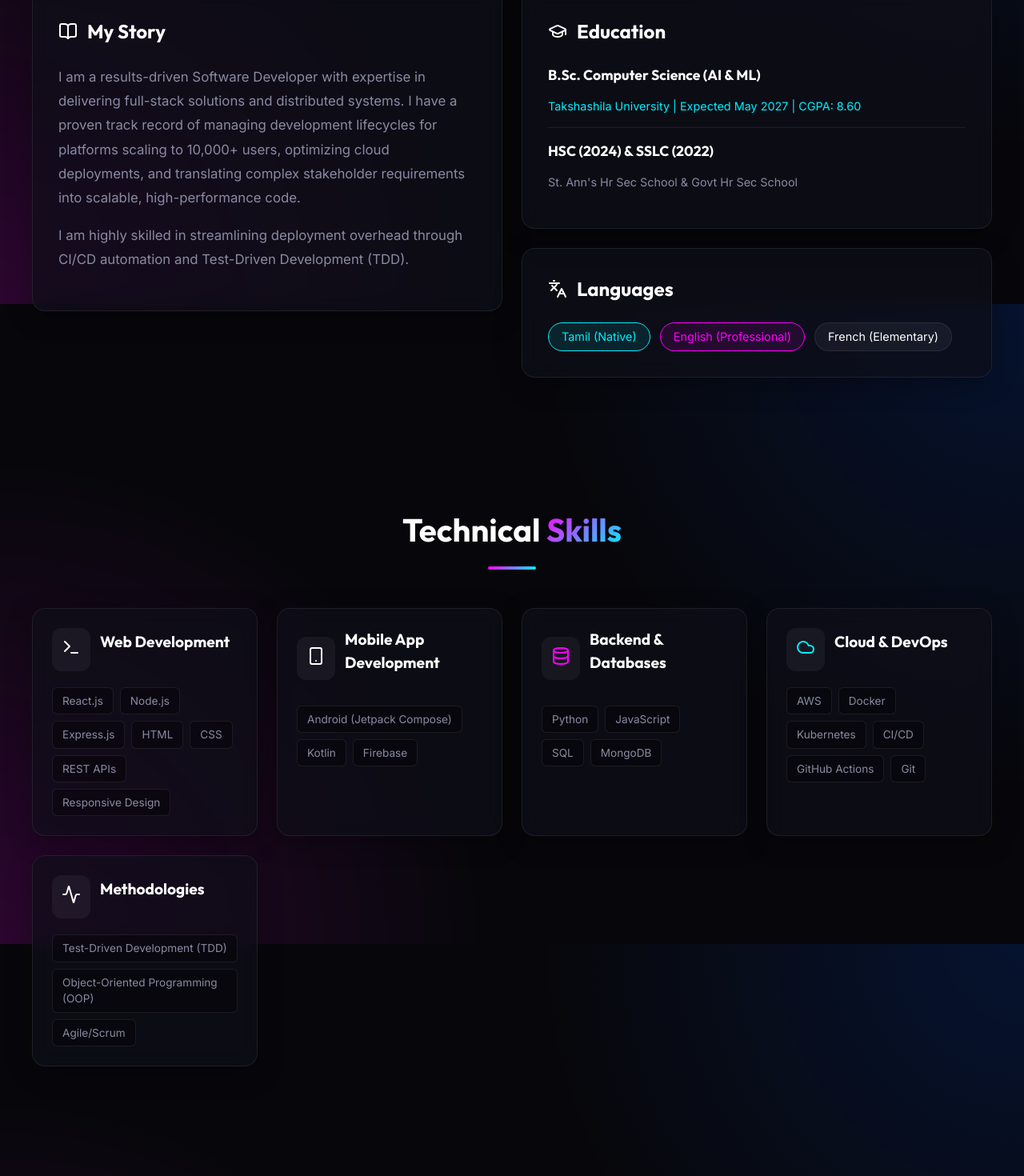
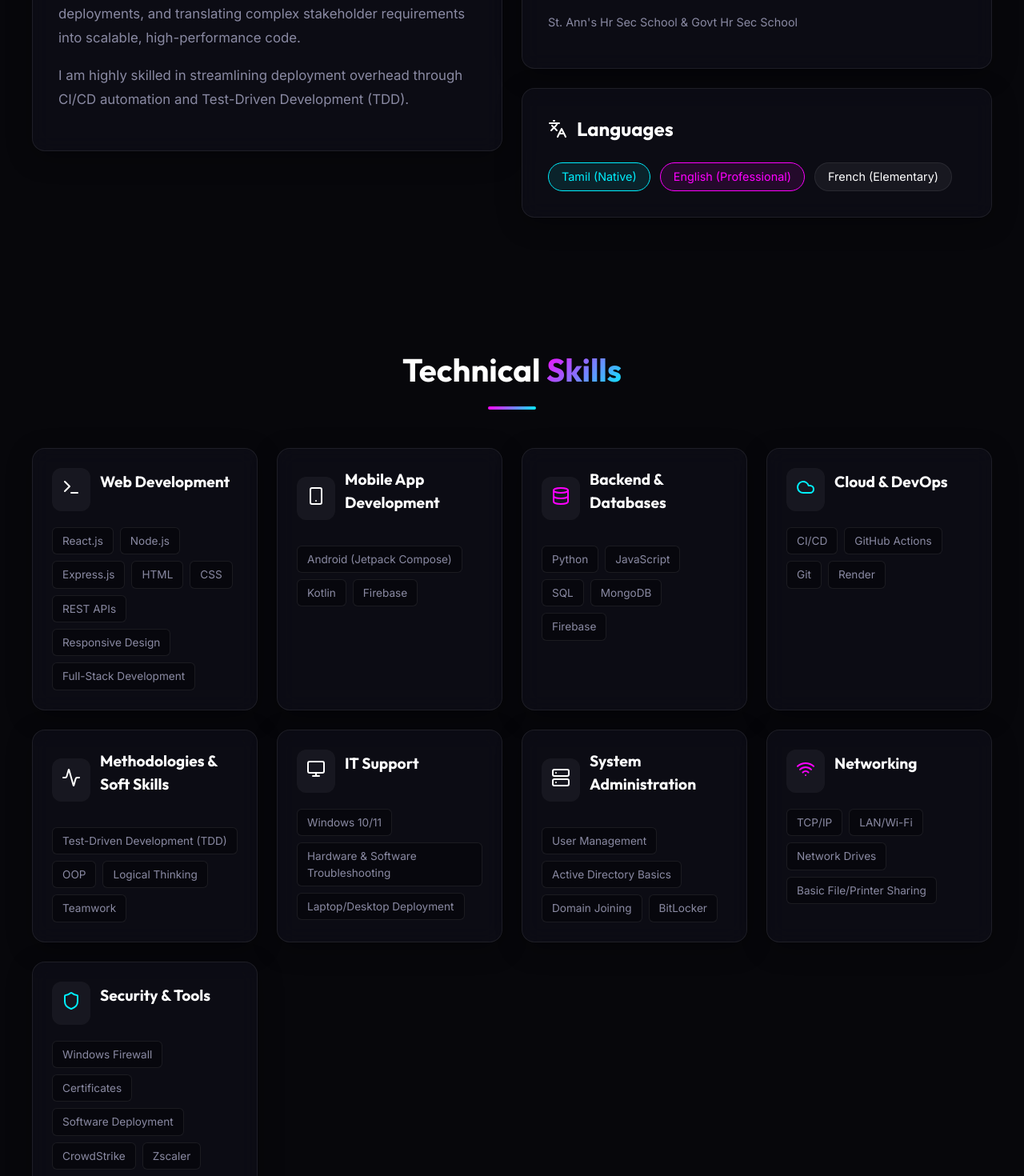
Before and after one commit to Aravindh2727/aravindh2727.github.io, a React (Vite) app: page / in a window 1280 px wide. Shown: the part 1220-2690 px from the top of the page at 80% size. Built offline with nearby package versions, Linux system fonts and the light colour scheme.

Commit message:
Update resume links, optimize scrolling performance, and refine UI layout

```diff
--- a/src/components/AboutSection.jsx
+++ b/src/components/AboutSection.jsx
@@ -57,7 +57,7 @@ const AboutSection = () => {
               </h3>
               <div style={{ marginBottom: '16px' }}>
                 <h4 style={{ fontSize: '1.1rem', marginBottom: '4px', color: 'var(--text-main)' }}>B.Sc. Computer Science (AI & ML)</h4>
-                <p style={{ color: 'var(--neon-cyan)', fontSize: '0.9rem', marginBottom: '8px' }}>Takshashila University | Expected May 2027 | CGPA: 8.60</p>
+                <p style={{ color: 'var(--neon-cyan)', fontSize: '0.9rem', marginBottom: '8px' }}>Takshashila University | Expected May 2027 | CGPA: 8.50</p>
               </div>
               <div style={{ width: '100%', height: '1px', background: 'var(--glass-border)', margin: '16px 0' }}></div>
               <div>
--- a/src/components/CertificationsSection.jsx
+++ b/src/components/CertificationsSection.jsx
@@ -93,7 +93,7 @@ const CertificationsSection = () => {
           <h3 style={{ fontSize: '1.5rem', marginBottom: '24px' }} className="text-gradient">Key Achievements</h3>
           <div style={{ display: 'flex', justifyContent: 'space-around', flexWrap: 'wrap', gap: '24px' }}>
             <div>
-              <h4 style={{ fontSize: '2.5rem', color: 'var(--text-main)', marginBottom: '8px' }}>10+</h4>
+              <h4 style={{ fontSize: '2.5rem', color: 'var(--text-main)', marginBottom: '8px' }}>15+</h4>
               <p style={{ color: 'var(--text-muted)' }}>Applications Deployed<br />with 99.9% uptime</p>
             </div>
             <div>
@@ -101,7 +101,7 @@ const CertificationsSection = () => {
               <p style={{ color: 'var(--text-muted)' }}>University Peers Mentored<br />in Python & DSA</p>
             </div>
             <div>
-              <h4 style={{ fontSize: '2.5rem', color: 'var(--text-main)', marginBottom: '8px' }}>8.60</h4>
+              <h4 style={{ fontSize: '2.5rem', color: 'var(--text-main)', marginBottom: '8px' }}>8.50</h4>
               <p style={{ color: 'var(--text-muted)' }}>CGPA in B.Sc CS<br />(AI & ML)</p>
             </div>
           </div>
--- a/src/components/HeroSection.jsx
+++ b/src/components/HeroSection.jsx
@@ -4,7 +4,7 @@ import { motion } from 'framer-motion';
 
 const HeroSection = () => {
   return (
-    <section id="home" className="section-padding" style={{ minHeight: '100vh', display: 'flex', alignItems: 'center', paddingTop: '120px' }}>
+    <section id="home" style={{ minHeight: '100vh', display: 'flex', alignItems: 'center', paddingTop: '72px', boxSizing: 'border-box' }}>
       <div className="container" style={{ display: 'flex', flexDirection: 'column', alignItems: 'center', textAlign: 'center', gap: '32px' }}>
 
         <motion.div
@@ -33,10 +33,10 @@ const HeroSection = () => {
           <a href="#projects" className="btn btn-primary">
             View My Work <ArrowRight size={18} />
           </a>
-          <a href="/Aravindh_V_Resume.pdf" target="_blank" rel="noreferrer" className="btn btn-outline">
+          <a href="/Aravindh.V.pdf" target="_blank" rel="noreferrer" className="btn btn-outline">
             View Resume <Eye size={18} />
           </a>
-          <a href="/Aravindh_V_Resume.pdf" className="btn btn-outline" download="Aravindh_V_Resume.pdf">
+          <a href="/Aravindh.V.pdf" className="btn btn-outline" download="Aravindh.V.pdf">
             Download Resume <Download size={18} />
           </a>
           <a href="#contact" className="btn btn-outline" style={{ border: 'none', color: 'var(--text-main)', boxShadow: 'none' }}>
--- a/src/components/SkillsSection.jsx
+++ b/src/components/SkillsSection.jsx
@@ -1,5 +1,5 @@
 import React from 'react';
-import { Terminal, Smartphone, Database, Cloud, Activity } from 'lucide-react';
+import { Terminal, Smartphone, Database, Cloud, Activity, Monitor, Server, Wifi, Shield } from 'lucide-react';
 import { motion } from 'framer-motion';
 
 const SkillsSection = () => {
@@ -7,7 +7,7 @@ const SkillsSection = () => {
     {
       title: 'Web Development',
       icon: <Terminal size={24} className="text-gradient" />,
-      skills: ['React.js', 'Node.js', 'Express.js', 'HTML', 'CSS', 'REST APIs', 'Responsive Design']
+      skills: ['React.js', 'Node.js', 'Express.js', 'HTML', 'CSS', 'REST APIs', 'Responsive Design', 'Full-Stack Development']
     },
     {
       title: 'Mobile App Development',
@@ -17,17 +17,37 @@ const SkillsSection = () => {
     {
       title: 'Backend & Databases',
       icon: <Database size={24} style={{ color: 'var(--neon-magenta)' }} />,
-      skills: ['Python', 'JavaScript', 'SQL', 'MongoDB']
+      skills: ['Python', 'JavaScript', 'SQL', 'MongoDB', 'Firebase']
     },
     {
       title: 'Cloud & DevOps',
       icon: <Cloud size={24} style={{ color: 'var(--neon-cyan)' }} />,
-      skills: ['AWS', 'Docker', 'Kubernetes', 'CI/CD', 'GitHub Actions', 'Git']
+      skills: ['CI/CD', 'GitHub Actions', 'Git', 'Render']
     },
     {
-      title: 'Methodologies',
+      title: 'Methodologies & Soft Skills',
       icon: <Activity size={24} style={{ color: '#fff' }} />,
-      skills: ['Test-Driven Development (TDD)', 'Object-Oriented Programming (OOP)', 'Agile/Scrum']
+      skills: ['Test-Driven Development (TDD)', 'OOP', 'Logical Thinking', 'Teamwork']
+    },
+    {
+      title: 'IT Support',
+      icon: <Monitor size={24} className="text-gradient" />,
+      skills: ['Windows 10/11', 'Hardware & Software Troubleshooting', 'Laptop/Desktop Deployment']
+    },
+    {
+      title: 'System Administration',
+      icon: <Server size={24} className="text-gradient-alt" />,
+      skills: ['User Management', 'Active Directory Basics', 'Domain Joining', 'BitLocker']
+    },
+    {
+      title: 'Networking',
+      icon: <Wifi size={24} style={{ color: 'var(--neon-magenta)' }} />,
+      skills: ['TCP/IP', 'LAN/Wi-Fi', 'Network Drives', 'Basic File/Printer Sharing']
+    },
+    {
+      title: 'Security & Tools',
+      icon: <Shield size={24} style={{ color: 'var(--neon-cyan)' }} />,
+      skills: ['Windows Firewall', 'Certificates', 'Software Deployment', 'CrowdStrike', 'Zscaler', 'HySecure']
     }
   ];
 
--- a/src/index.css
+++ b/src/index.css
@@ -38,10 +38,33 @@ body {
   min-width: 320px;
   min-height: 100vh;
   overflow-x: hidden;
+  background-color: var(--bg-dark);
+}
+
+/* Hardware-accelerated background to prevent scroll lag */
+body::before {
+  content: '';
+  position: fixed;
+  top: 0;
+  left: 0;
+  width: 100vw;
+  height: 100vh;
+  z-index: -1;
   background: radial-gradient(circle at top right, rgba(0, 87, 255, 0.15) 0%, transparent 40%),
               radial-gradient(circle at bottom left, rgba(255, 0, 255, 0.15) 0%, transparent 40%);
-  background-color: var(--bg-dark);
-  background-attachment: fixed;
+  pointer-events: none;
+}
+
+/* Hide scrollbar for Chrome, Safari and Opera */
+::-webkit-scrollbar {
+  display: none;
+}
+
+/* Hide scrollbar for IE, Edge and Firefox and enable smooth scrolling */
+html {
+  -ms-overflow-style: none;  /* IE and Edge */
+  scrollbar-width: none;  /* Firefox */
+  scroll-behavior: smooth;
 }
 
 h1, h2, h3, h4, h5, h6 {
```
Also changed, not shown: src/components/ExperienceSection.jsx (+38 -2 lines), src/components/Navbar.jsx (+7 -7 lines), 1 other file (tests, documents, lock files or other folders).
